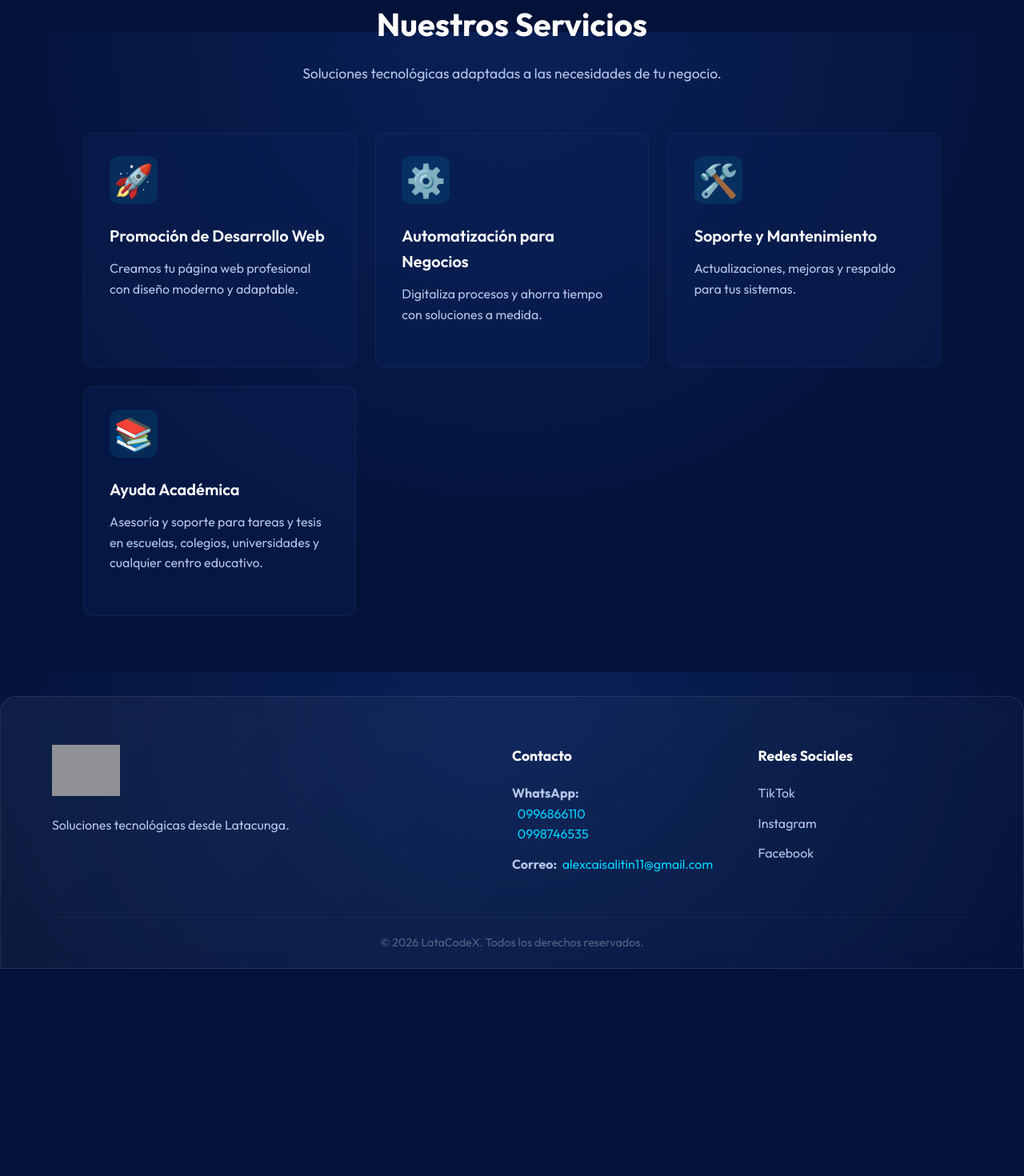
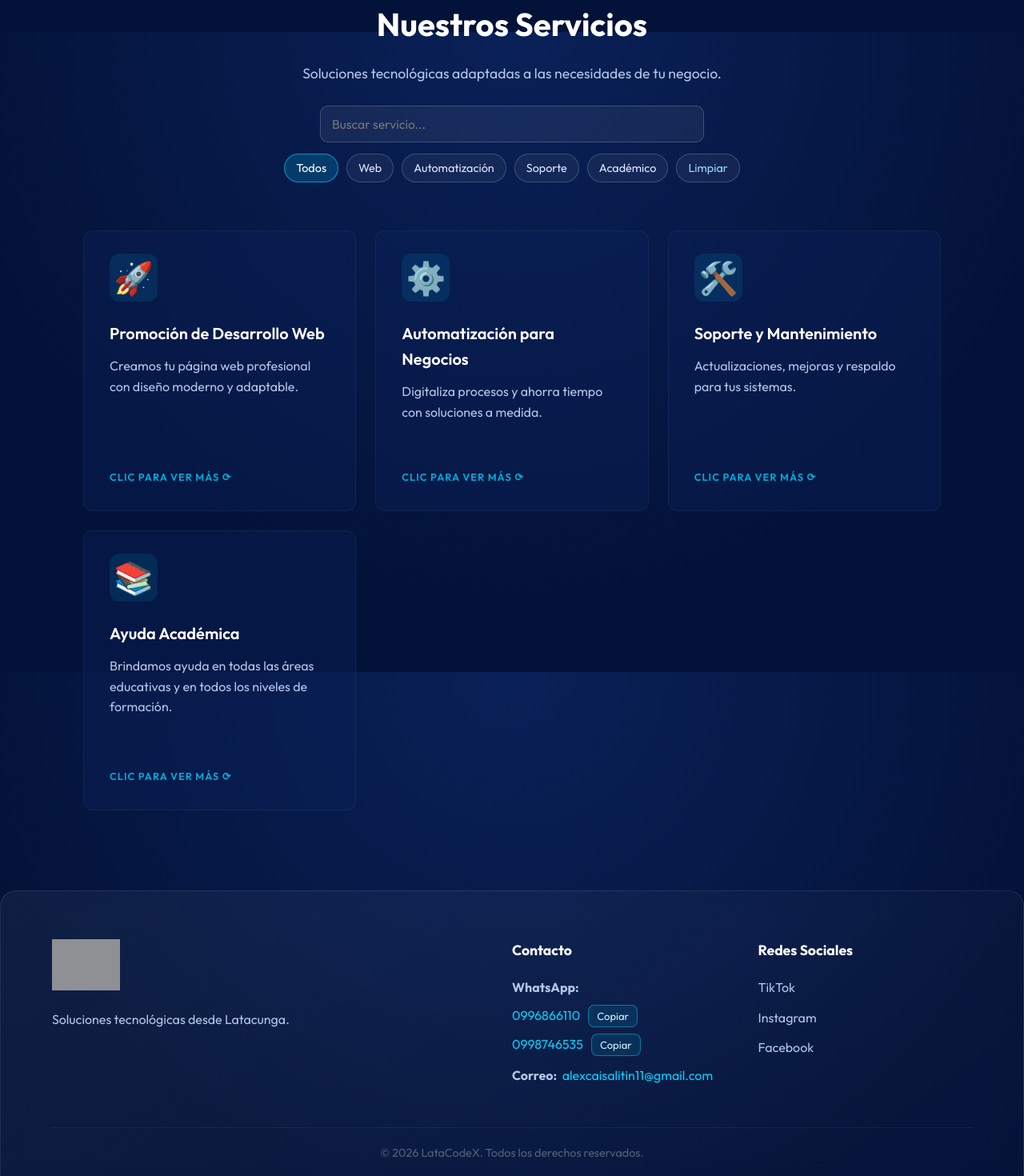
Before and after one commit to Alex4526s/LataCodeX, an Angular app: page / in a window 1280 px wide. Shown: the part 760-2230 px from the top of the page at 80% size. Before the commit the page ends 1971 px from the top, so only its background shows below. Built offline with nearby package versions, Linux system fonts and the light colour scheme; grey boxes are pictures that could not be loaded.

Commit message:
Improve landing UI and add interactive service features

```diff
--- a/src/app/app.css
+++ b/src/app/app.css
@@ -199,6 +199,65 @@
   font-size: 1.1rem;
 }
 
+.service-toolbar {
+  margin-top: 26px;
+  display: grid;
+  gap: 14px;
+}
+
+.search-input {
+  width: 100%;
+  max-width: 480px;
+  margin: 0 auto;
+  padding: 12px 14px;
+  border-radius: 10px;
+  border: 1px solid rgba(255, 255, 255, 0.18);
+  background: rgba(255, 255, 255, 0.06);
+  color: #fff;
+  font-family: inherit;
+  font-size: 0.98rem;
+  outline: none;
+}
+
+.search-input:focus {
+  border-color: rgba(0, 210, 255, 0.6);
+  box-shadow: 0 0 0 2px rgba(0, 210, 255, 0.16);
+}
+
+.chips {
+  display: flex;
+  flex-wrap: wrap;
+  justify-content: center;
+  gap: 10px;
+}
+
+.chip {
+  border: 1px solid rgba(255, 255, 255, 0.18);
+  background: rgba(255, 255, 255, 0.05);
+  color: #dce6ff;
+  border-radius: 999px;
+  padding: 8px 14px;
+  font-family: inherit;
+  font-size: 0.9rem;
+  cursor: pointer;
+  transition: all var(--transition-fast);
+}
+
+.chip:hover {
+  border-color: rgba(0, 210, 255, 0.5);
+  color: #fff;
+}
+
+.chip.active {
+  background: rgba(0, 210, 255, 0.18);
+  border-color: rgba(0, 210, 255, 0.6);
+  color: #fff;
+}
+
+.chip-clear {
+  color: #9ad8ff;
+}
+
 .cards-grid {
   display: grid;
   grid-template-columns: repeat(auto-fit, minmax(300px, 1fr));
@@ -206,17 +265,70 @@
   margin-bottom: 48px;
 }
 
+.empty-state {
+  min-height: 200px;
+  padding: 28px;
+  border-radius: var(--radius-md);
+  border: 1px solid rgba(255, 255, 255, 0.08);
+  background: rgba(8, 28, 75, 0.55);
+  text-align: center;
+  grid-column: 1 / -1;
+}
+
+.empty-state h3 {
+  margin-bottom: 8px;
+}
+
+.empty-state p {
+  color: var(--text-muted);
+}
+
 .service-card {
+  perspective: 1200px;
+  cursor: pointer;
+  min-height: 350px;
+}
+
+.card-inner {
+  display: grid;
+  transition: transform 0.8s cubic-bezier(0.175, 0.885, 0.32, 1.275);
+  transform-style: preserve-3d;
+  height: 100%;
+}
+
+.service-card.is-flipped .card-inner {
+  transform: rotateY(180deg);
+}
+
+.service-card:hover .card-inner {
+  transform: translateY(-8px);
+}
+
+.service-card.is-flipped:hover .card-inner {
+  transform: translateY(-8px) rotateY(180deg);
+}
+
+.card-front, .card-back {
+  grid-area: 1 / 1;
+  backface-visibility: hidden;
+  -webkit-backface-visibility: hidden;
   background: rgba(10, 33, 88, 0.4);
   border: 1px solid rgba(255, 255, 255, 0.05);
   border-radius: var(--radius-md);
   padding: 32px;
-  transition: all var(--transition-smooth);
   position: relative;
   overflow: hidden;
+  display: flex;
+  flex-direction: column;
 }
 
-.service-card::after {
+.card-back {
+  transform: rotateY(180deg);
+  background: rgba(5, 20, 50, 0.95);
+  border-color: rgba(0, 210, 255, 0.4);
+}
+
+.card-front::after, .card-back::after {
   content: '';
   position: absolute;
   bottom: 0;
@@ -229,15 +341,20 @@
   transition: transform var(--transition-smooth);
 }
 
-.service-card:hover {
-  transform: translateY(-8px);
-  background: rgba(10, 33, 88, 0.8);
-  border-color: rgba(0, 210, 255, 0.3);
-  box-shadow: 0 20px 40px rgba(0, 0, 0, 0.4);
+.service-card:hover .card-front::after,
+.service-card:hover .card-back::after {
+  transform: scaleX(1);
 }
 
-.service-card:hover::after {
-  transform: scaleX(1);
+.flip-hint {
+  font-size: 0.8rem;
+  color: var(--accent-cyan);
+  margin-top: auto;
+  padding-top: 15px;
+  text-transform: uppercase;
+  letter-spacing: 1px;
+  font-weight: 600;
+  opacity: 0.8;
 }
 
 .card-icon {
@@ -317,6 +434,34 @@
   margin-bottom: 12px;
 }
 
+.contact-line {
+  display: flex;
+  gap: 10px;
+  align-items: center;
+  margin: 8px 0 0 0;
+}
+
+.copy-btn {
+  padding: 5px 10px;
+  border-radius: 8px;
+  border: 1px solid rgba(0, 210, 255, 0.45);
+  background: rgba(0, 210, 255, 0.1);
+  color: #c9f3ff;
+  font-size: 0.82rem;
+  font-family: inherit;
+  cursor: pointer;
+  transition: all var(--transition-fast);
+}
+
+.copy-btn:hover {
+  background: rgba(0, 210, 255, 0.2);
+}
+
+.copy-msg {
+  color: #a4fff0 !important;
+  font-size: 0.9rem;
+}
+
 .social-links {
   list-style: none;
 }
@@ -371,6 +516,19 @@
     flex-direction: column;
   }
 
+  .service-toolbar {
+    margin-top: 20px;
+  }
+
+  .chips {
+    gap: 8px;
+  }
+
+  .chip {
+    padding: 7px 12px;
+    font-size: 0.86rem;
+  }
+
   .btn {
     width: 100%;
   }
@@ -384,6 +542,10 @@
   .footer-tagline {
     margin: 0 auto;
   }
+
+  .contact-line {
+    justify-content: center;
+  }
 }
 
 /* =========================================================================
--- a/src/app/app.html
+++ b/src/app/app.html
@@ -26,14 +26,51 @@
     <div class="section-header">
       <h2 class="section-title">Nuestros Servicios</h2>
       <p class="section-text">Soluciones tecnológicas adaptadas a las necesidades de tu negocio.</p>
+
+      <div class="service-toolbar">
+        <input
+          class="search-input"
+          type="text"
+          placeholder="Buscar servicio..."
+          [value]="terminoBusqueda"
+          (input)="actualizarBusqueda($any($event.target).value)"
+        />
+
+        <div class="chips">
+          <button type="button" class="chip" [class.active]="categoriaActiva === 'todos'" (click)="cambiarCategoria('todos')">Todos</button>
+          <button type="button" class="chip" [class.active]="categoriaActiva === 'web'" (click)="cambiarCategoria('web')">Web</button>
+          <button type="button" class="chip" [class.active]="categoriaActiva === 'automatizacion'" (click)="cambiarCategoria('automatizacion')">Automatización</button>
+          <button type="button" class="chip" [class.active]="categoriaActiva === 'soporte'" (click)="cambiarCategoria('soporte')">Soporte</button>
+          <button type="button" class="chip" [class.active]="categoriaActiva === 'academico'" (click)="cambiarCategoria('academico')">Académico</button>
+          <button type="button" class="chip chip-clear" (click)="limpiarFiltros()">Limpiar</button>
+        </div>
+      </div>
     </div>
 
     <div class="cards-grid">
-      @for (item of publicidad; track item.titulo) {
-        <article class="service-card glass-card">
-          <div class="card-icon">{{ item.icon }}</div>
-          <h3 class="card-title">{{ item.titulo }}</h3>
-          <p class="card-desc">{{ item.descripcion }}</p>
+      @for (item of publicidadFiltrada; track item.titulo) {
+        <article class="service-card" (click)="item.flipped = !item.flipped" [class.is-flipped]="item.flipped">
+          <div class="card-inner">
+            <div class="card-front glass-card">
+              <div class="card-icon">{{ item.icon }}</div>
+              <h3 class="card-title">{{ item.titulo }}</h3>
+              <p class="card-desc">{{ item.descripcion }}</p>
+              <div class="flip-hint">Clic para ver más ⟳</div>
+            </div>
+
+            <div class="card-back glass-card">
+              <h3 class="card-title">{{ item.titulo }}</h3>
+              <p class="card-desc">{{ item.infoAdicional }}</p>
+              <div class="flip-hint">Clic para regresar ⟲</div>
+            </div>
+          </div>
+        </article>
+      }
+
+      @if (publicidadFiltrada.length === 0) {
+        <article class="empty-state glass-card">
+          <h3>Sin resultados</h3>
+          <p>No encontramos servicios con ese filtro. Prueba con otra palabra o categoría.</p>
         </article>
       }
     </div>
@@ -52,9 +89,15 @@
       <p>
         <strong>WhatsApp:</strong>
         @for (wa of whatsappNumbers; track wa.phone) {
-          <br/>&nbsp;&nbsp;<a [href]="wa.link" target="_blank" rel="noopener noreferrer">{{ wa.phone }}</a>
+          <span class="contact-line">
+            <a [href]="wa.link" target="_blank" rel="noopener noreferrer">{{ wa.phone }}</a>
+            <button type="button" class="copy-btn" (click)="copiarWhatsApp(wa.phone)">Copiar</button>
+          </span>
         }
       </p>
+      @if (mensajeCopia) {
+        <p class="copy-msg">{{ mensajeCopia }}</p>
+      }
       <p><strong>Correo:</strong>&nbsp;&nbsp;<a [href]="'mailto:' + email">{{ email }}</a></p>
     </div>
 
--- a/src/app/app.ts
+++ b/src/app/app.ts
@@ -1,4 +1,6 @@
 import { Component } from '@angular/core';
+
+type CategoriaServicio = 'todos' | 'web' | 'automatizacion' | 'soporte' | 'academico';
 
 @Component({
   selector: 'app-root',
@@ -8,6 +10,10 @@ import { Component } from '@angular/core';
 })
 export class App {
   protected readonly title = 'LataCodeX';
+  protected categoriaActiva: CategoriaServicio = 'todos';
+  protected terminoBusqueda = '';
+  protected mensajeCopia = '';
+
   protected readonly whatsappNumbers = [
     { phone: '0996866110', link: 'https://wa.me/593996866110' },
     { phone: '0998746535', link: 'https://wa.me/593998746535' }
@@ -21,26 +27,86 @@ export class App {
     { nombre: 'Facebook', url: '#' }
   ];
 
-  protected readonly publicidad = [
+  public publicidad = [
     {
       titulo: 'Promoción de Desarrollo Web',
       descripcion: 'Creamos tu página web profesional con diseño moderno y adaptable.',
-      icon: '🚀'
+      infoAdicional: 'Plan profesional: configuración de dominio y hosting, diseño responsive y botón directo a WhatsApp.',
+      categoria: 'web',
+      icon: '🚀',
+      flipped: false
     },
     {
       titulo: 'Automatización para Negocios',
       descripcion: 'Digitaliza procesos y ahorra tiempo con soluciones a medida.',
-      icon: '⚙️'
+      infoAdicional: 'Te ayudamos a eliminar tareas repetitivas. Desde facturación automática hasta integración de hojas de cálculo (Excel/Google Sheets) con tus bases de datos y sistemas de ventas.',
+      categoria: 'automatizacion',
+      icon: '⚙️',
+      flipped: false
     },
     {
       titulo: 'Soporte y Mantenimiento',
       descripcion: 'Actualizaciones, mejoras y respaldo para tus sistemas.',
-      icon: '🛠️'
+      infoAdicional: 'Servicio técnico continuo. Aseguramos que tus aplicaciones jamás se caigan, realizamos respaldos de seguridad semanales y aplicamos mejoras de rendimiento.',
+      categoria: 'soporte',
+      icon: '🛠️',
+      flipped: false
     },
     {
       titulo: 'Ayuda Académica',
-      descripcion: 'Asesoría y soporte para tareas y tesis en escuelas, colegios, universidades y cualquier centro educativo.',
-      icon: '📚'
+      descripcion: 'Brindamos ayuda en todas las áreas educativas y en todos los niveles de formación.',
+      infoAdicional: 'Ofrecemos asesoría para tareas, proyectos y tesis en primaria, secundaria, bachillerato, institutos y universidad. Incluye tutorías personalizadas y acompañamiento académico integral.',
+      categoria: 'academico',
+      icon: '📚',
+      flipped: false
     }
   ];
+
+  protected get publicidadFiltrada() {
+    const termino = this.terminoBusqueda.toLowerCase().trim();
+
+    return this.publicidad.filter((item) => {
+      const coincideCategoria = this.categoriaActiva === 'todos' || item.categoria === this.categoriaActiva;
+      const coincideTexto =
+        !termino ||
+        item.titulo.toLowerCase().includes(termino) ||
+        item.descripcion.toLowerCase().includes(termino) ||
+        item.infoAdicional.toLowerCase().includes(termino);
+
+      return coincideCategoria && coincideTexto;
+    });
+  }
+
+  protected cambiarCategoria(categoria: CategoriaServicio) {
+    this.categoriaActiva = categoria;
+    this.resetearTarjetas();
+  }
+
+  protected actualizarBusqueda(valor: string) {
+    this.terminoBusqueda = valor;
+    this.resetearTarjetas();
+  }
+
+  protected limpiarFiltros() {
+    this.categoriaActiva = 'todos';
+    this.terminoBusqueda = '';
+    this.resetearTarjetas();
+  }
+
+  protected async copiarWhatsApp(phone: string) {
+    try {
+      await navigator.clipboard.writeText(phone);
+      this.mensajeCopia = `Numero ${phone} copiado al portapapeles.`;
+    } catch {
+      this.mensajeCopia = 'No se pudo copiar automaticamente. Copialo manualmente.';
+    }
+
+    setTimeout(() => {
+      this.mensajeCopia = '';
+    }, 2500);
+  }
+
+  private resetearTarjetas() {
+    this.publicidad = this.publicidad.map((item) => ({ ...item, flipped: false }));
+  }
 }
```
Also changed, not shown: 1 other file (tests, documents, lock files or other folders).
